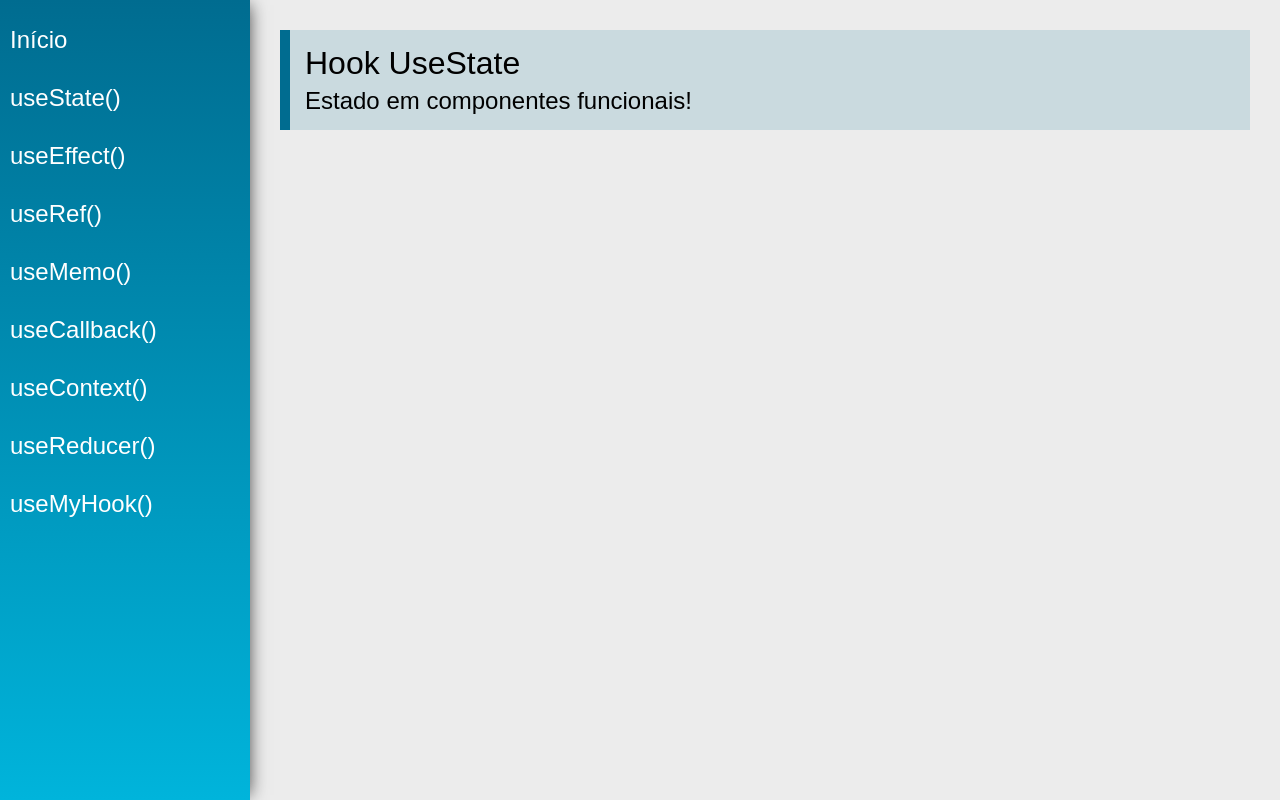
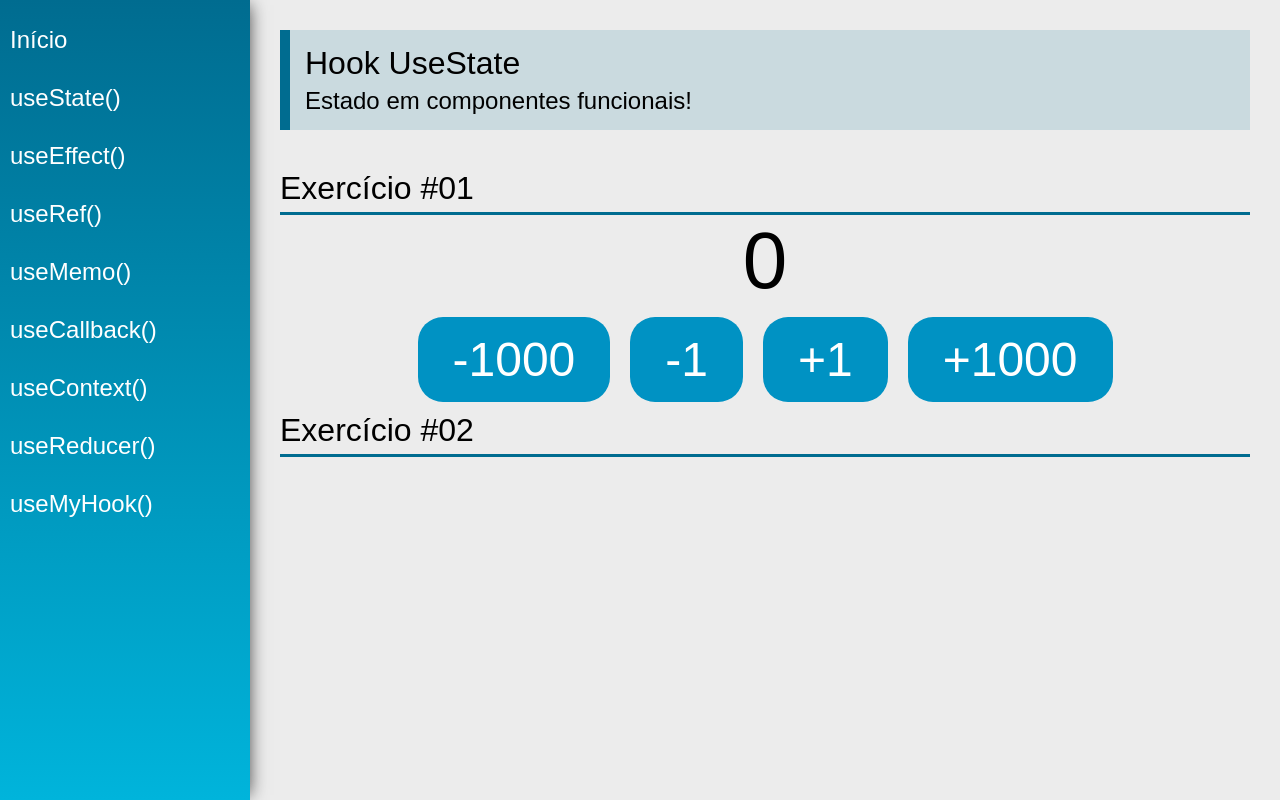
Before and after one commit to amandacgoncalves/hooks-react, a React (Create React App) app: page /useState in a window 1280 px wide. Built offline with nearby package versions, Linux system fonts and the light colour scheme.

Commit message:
useState #01

```diff
--- a/src/views/examples/UseState.jsx
+++ b/src/views/examples/UseState.jsx
@@ -1,15 +1,28 @@
-import React from 'react'
-import PageTitle from '../../components/layout/PageTitle'
+import React, { useState } from "react";
+import PageTitle from "../../components/layout/PageTitle";
+import SectionTitle from "../../components/layout/SectionTitle";
+const UseState = (props) => {
+  const [count, setCount] = useState(0);
 
-const UseState = (props) => {
   return (
     <div className="UseState">
       <PageTitle
         title="Hook UseState"
         subtitle="Estado em componentes funcionais!"
       />
+      <SectionTitle title="Exercício #01" />
+      <div className="center">
+        <span className="text">{count}</span>
+        <div>
+            <button className="btn" onClick={() => setCount(current => current - 1000)}>-1000</button>
+            <button className="btn" onClick={() => setCount(count - 1)}>-1</button>
+            <button className="btn" onClick={() => setCount(count + 1)}>+1</button>
+            <button className="btn" onClick={() => setCount(current => current + 1000)}>+1000</button>
         </div>
-    )
-}
+      </div>
+      <SectionTitle title="Exercício #02" />
+    </div>
+  );
+};
 
-export default UseState
+export default UseState;
```
Lines whose indentation alone changed are shown as unchanged.
